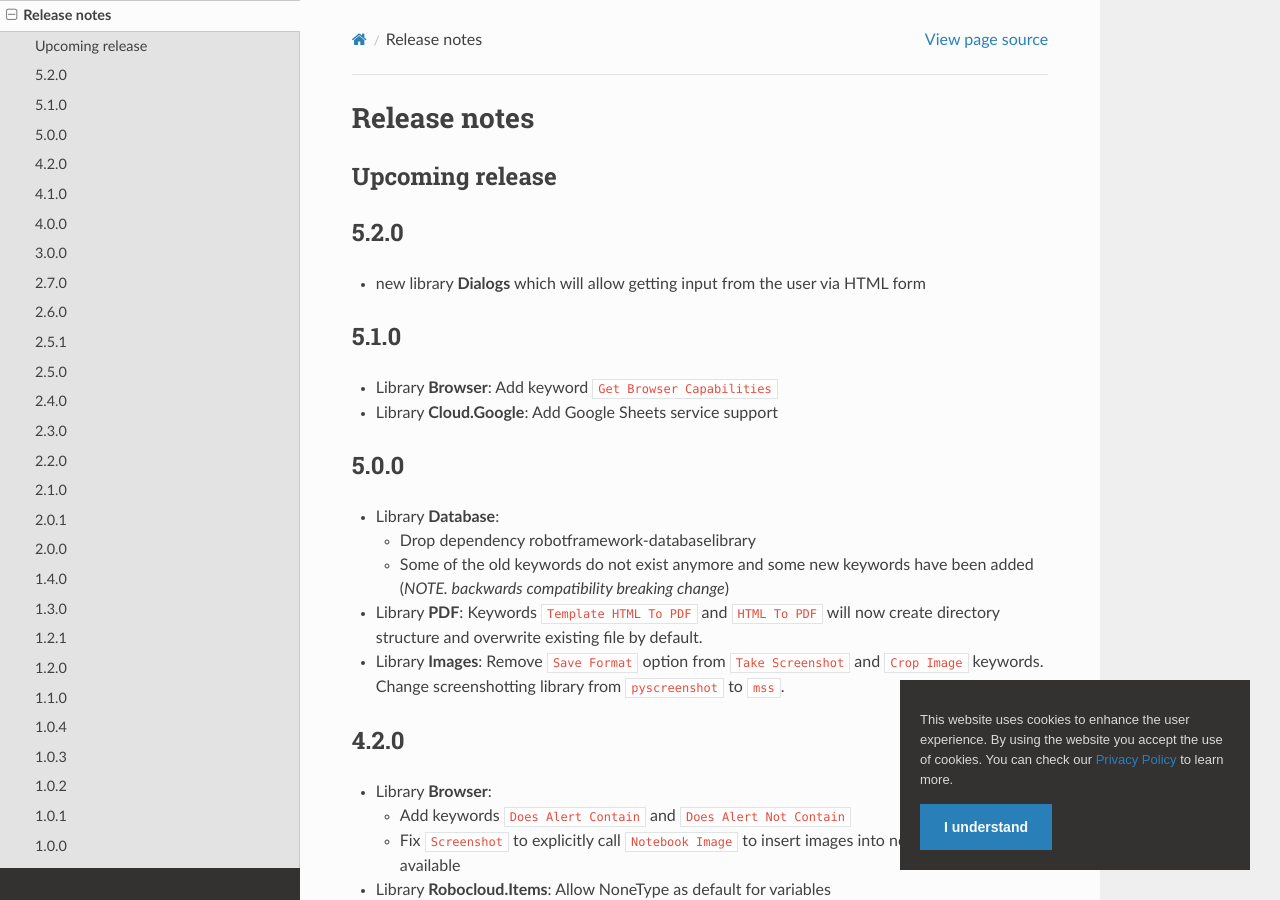
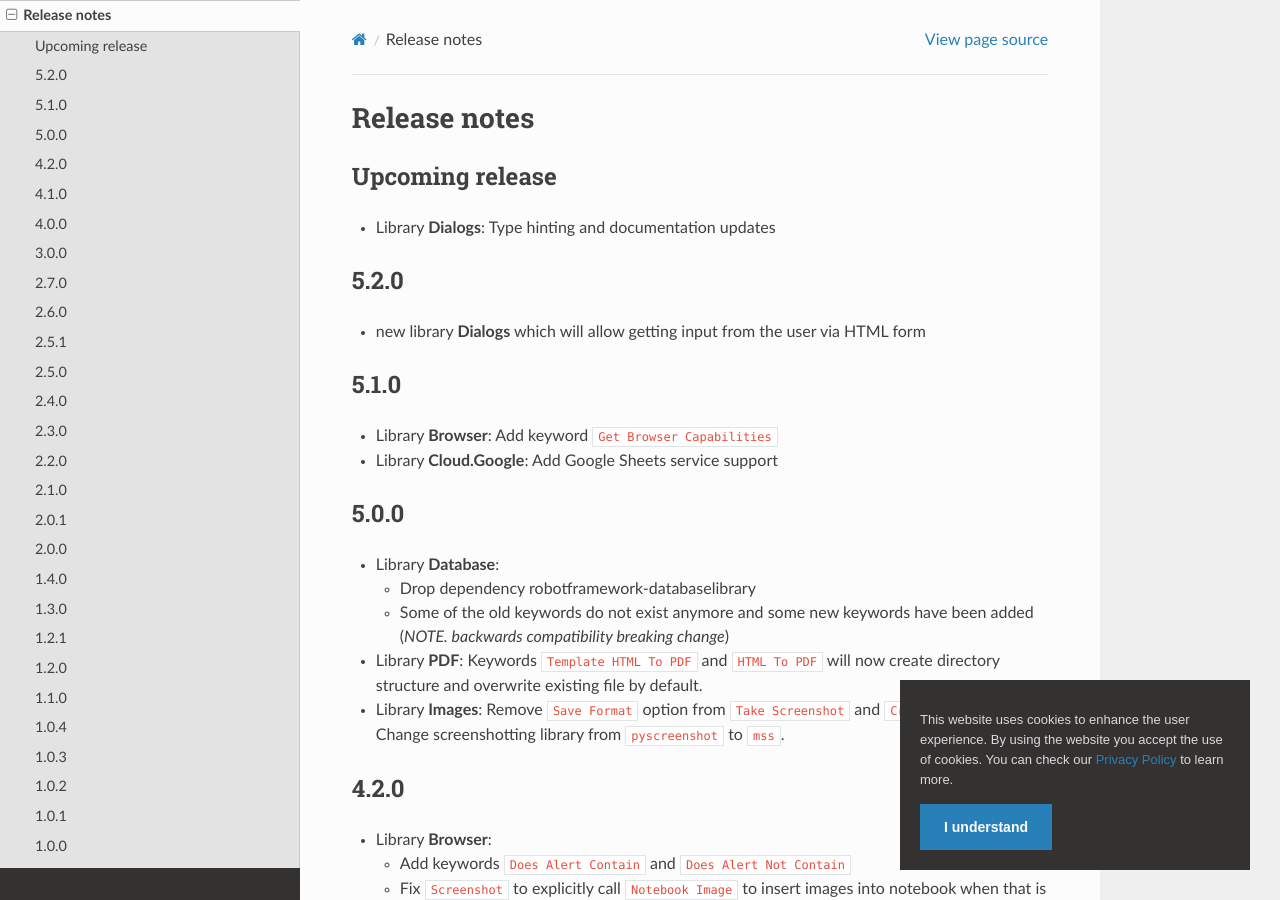
Before and after one commit to coderprovider/Framework-RPA, a Sphinx documentation site: the page built from docs/source/releasenotes.rst, in a window 1280 px wide and 900 px high. Built offline with Sphinx 7.4.7 and the Read the Docs theme 2.0.0, drawn with Linux system fonts in a browser that asks for light colours; pages that are not in the unit, such as notebooks, are missing from menus.

Commit message:
update releasenotes

```diff
--- a/docs/source/releasenotes.rst
+++ b/docs/source/releasenotes.rst
@@ -3,6 +3,8 @@ Release notes
 
 Upcoming release
 ----------------
+
+- Library **Dialogs**: Type hinting and documentation updates
 
 5.2.0
 -----
```
